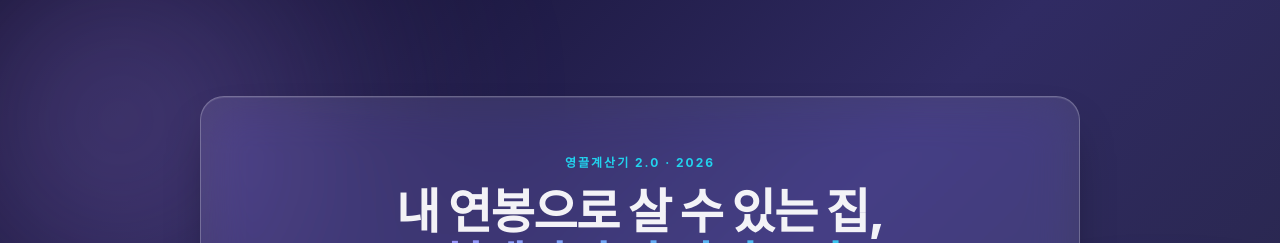
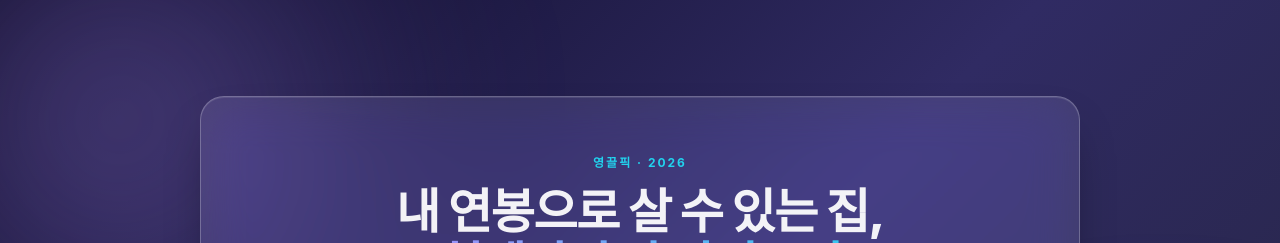
Before and after one commit to 2013108182/Yeong-Kkeul-Pick, a React (Vite) app: page / in a window 1280 px wide. Shown: the top 243 px of the page. Built offline with nearby package versions, Linux system fonts and the light colour scheme; a web font is replaced by a local one.

Commit message:
Update Landing.tsx

```diff
--- a/src/pages/Landing.tsx
+++ b/src/pages/Landing.tsx
@@ -14,7 +14,7 @@ export const Landing = () => {
         transition={{ duration: 0.5 }}
       >
         <div style={{ fontSize: 12, fontWeight: 700, letterSpacing: 2, color: 'var(--accent-cyan)', marginBottom: 16 }}>
-          영끌계산기 2.0 · 2026
+        영끌픽 · 2026
         </div>
 
         <h1 className="h-display" style={{ marginBottom: 16 }}>
```
